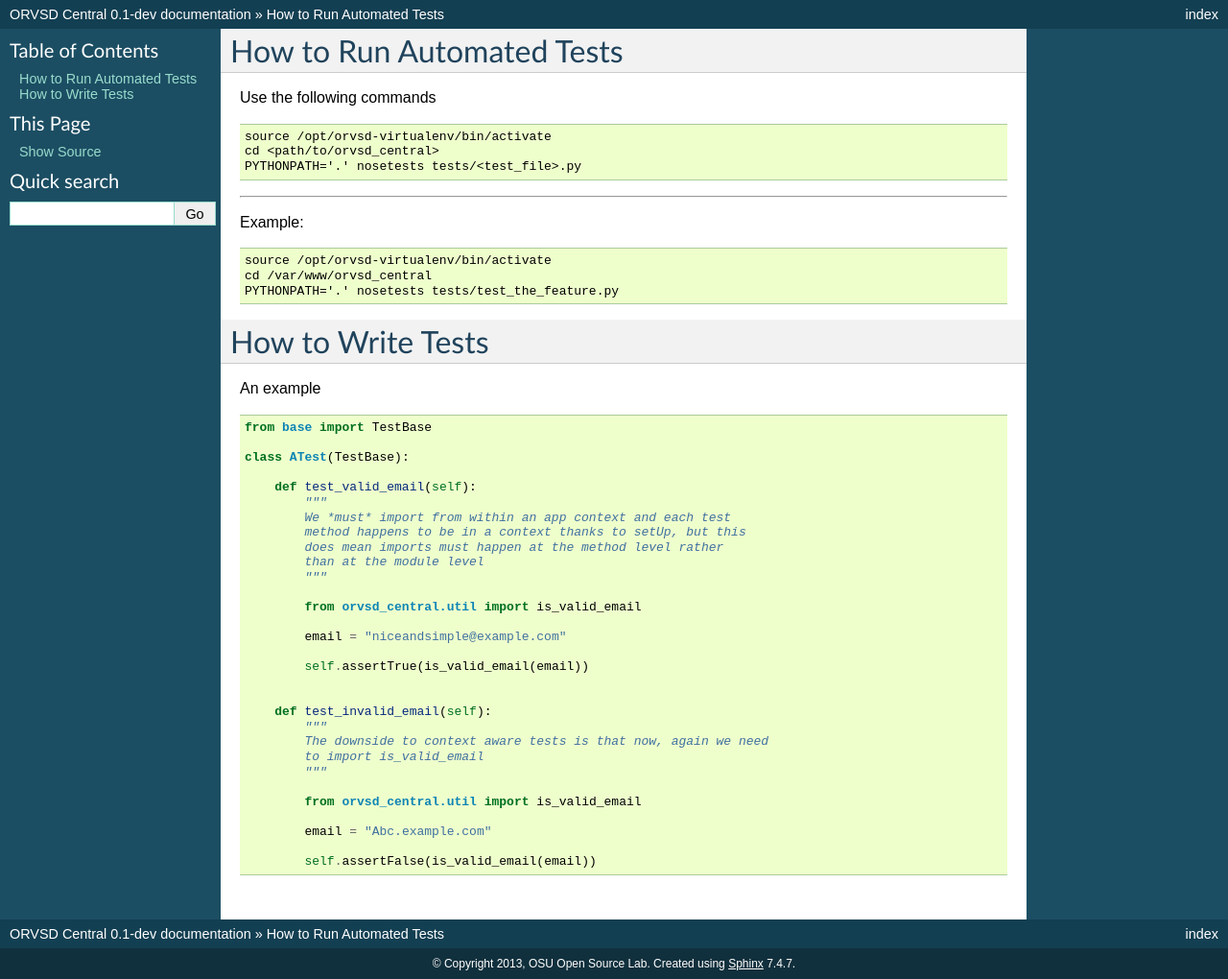
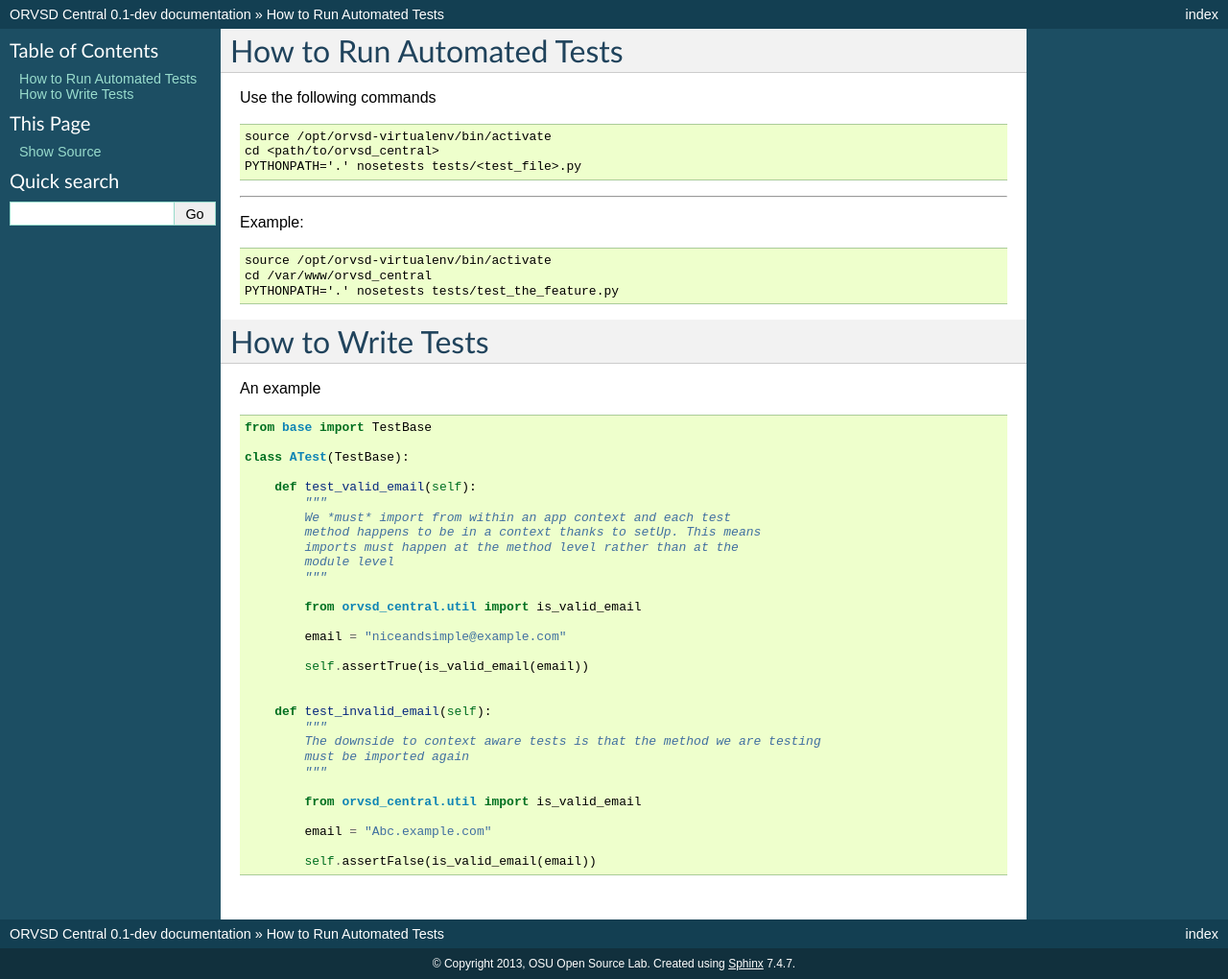
Before and after one commit to osuosl/orvsd_central, a Sphinx documentation site: the page built from docs/source/testing.rst, in a window 1280 px wide. Shown: the whole page at 96% size. Built offline with Sphinx 7.4.7, drawn with Linux system fonts in a browser that asks for light colours; pages that are not in the unit, such as notebooks, are missing from menus.

Commit message:
test example language cleanup

```diff
--- a/docs/source/testing.rst
+++ b/docs/source/testing.rst
@@ -33,9 +33,9 @@ An example
      def test_valid_email(self):
          """
          We *must* import from within an app context and each test
-         method happens to be in a context thanks to setUp, but this
-         does mean imports must happen at the method level rather
-         than at the module level
+         method happens to be in a context thanks to setUp. This means
+         imports must happen at the method level rather than at the
+         module level
          """
 
          from orvsd_central.util import is_valid_email
@@ -47,8 +47,8 @@ An example
 
      def test_invalid_email(self):
          """
-         The downside to context aware tests is that now, again we need
-         to import is_valid_email
+         The downside to context aware tests is that the method we are testing
+         must be imported again
          """
 
          from orvsd_central.util import is_valid_email
```
